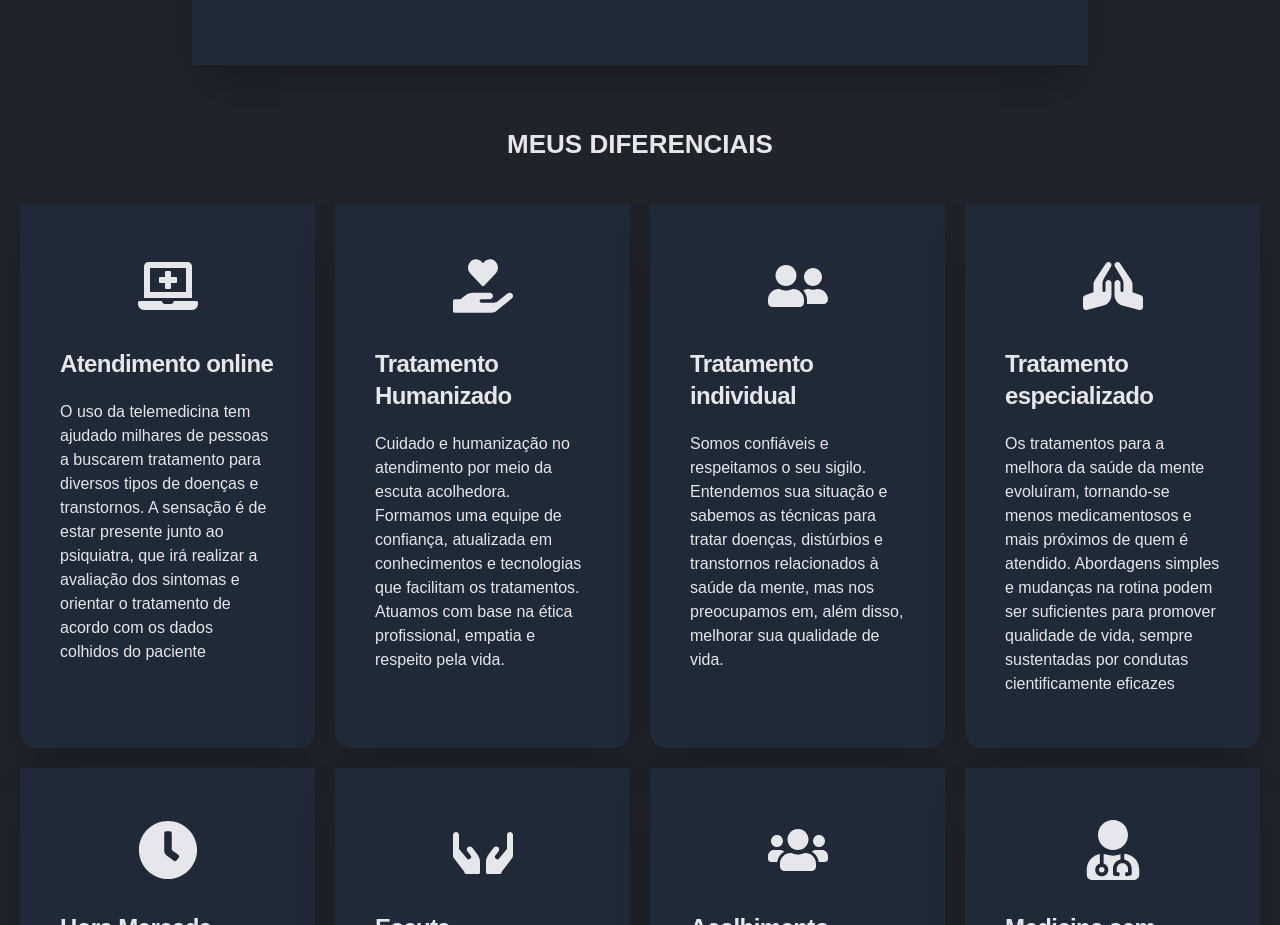
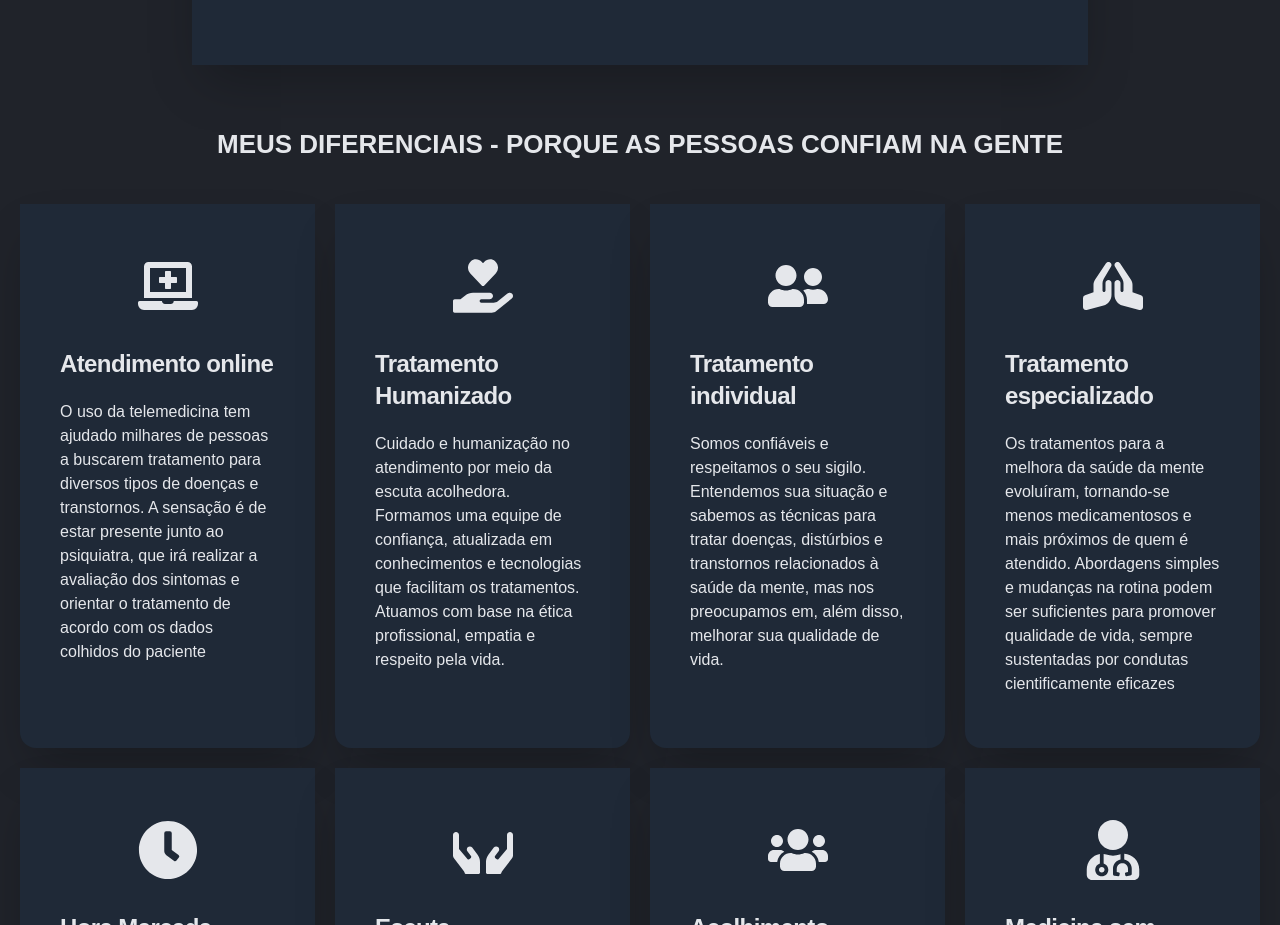
Before and after one commit to brunoprestesap/page-dra-camila, a React (Create React App) app: page / in a window 1280 px wide. Shown: the part 2860-3785 px from the top of the page. Built offline with nearby package versions, Linux system fonts and the light colour scheme; a web font is replaced by a local one.

Commit message:
alteração solicitadas pelo Paulo

```diff
--- a/src/components/Diferential.js
+++ b/src/components/Diferential.js
@@ -60,7 +60,7 @@ function Diferentials() {
     <div id="diferenciais" className="pl-5 pr-5">
       <div className="p-5 pt-10">
         <div className="text-[26px] font-bold text-center uppercase">
-          Meus Diferenciais
+          Meus Diferenciais - Porque as pessoas confiam na gente
         </div>
       </div>
       <div className="grid grid-cols-1 md:grid-cols-2 xl:grid-cols-4 2xl:grid-cols-4 gap-5 pt-5">
```
